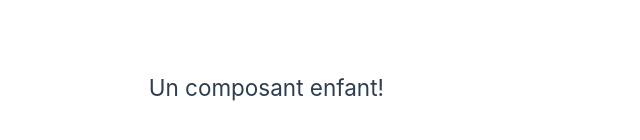
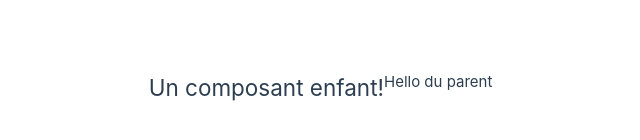
Before and after one commit to Alphonso6224/first-vue-tuto, a Vue app: page / in a window 1280 px wide. Shown: the part 312-452 px from the top of the page, without its empty margins (256-896 px from the left). Built offline with nearby package versions, Linux system fonts and the light colour scheme.

Commit message:
Debut avec les props

```diff
--- a/src/App.vue
+++ b/src/App.vue
@@ -1,10 +1,12 @@
 <script setup>
+import { ref } from 'vue';
 import ChildComp from './components/ChildComp.vue'
 
+const greating = ref('Hello du parent');
 </script>
 
 <template>
-  <ChildComp />
+  <ChildComp :msg="greating"/>
 </template>
 
 <style scoped>
--- a/src/components/ChildComp.vue
+++ b/src/components/ChildComp.vue
@@ -1,3 +1,10 @@
 <template>
     <h2>Un composant enfant!</h2>
+    <p>{{ msg || 'Aucune prop passée pour le moment'}}</p>
 </template>
+
+<script setup>
+const props = defineProps({
+    msg: String
+})
+</script>
```
